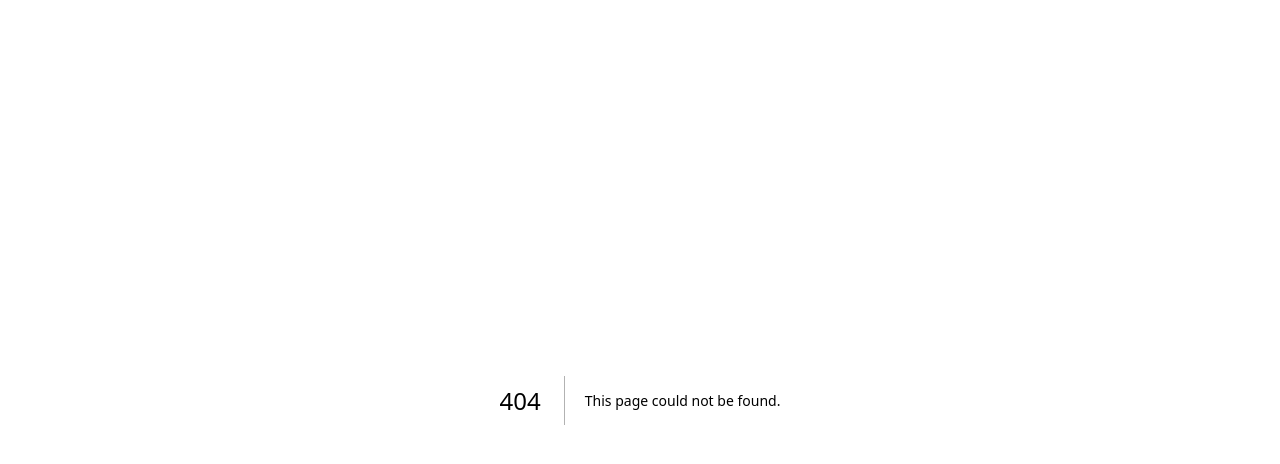
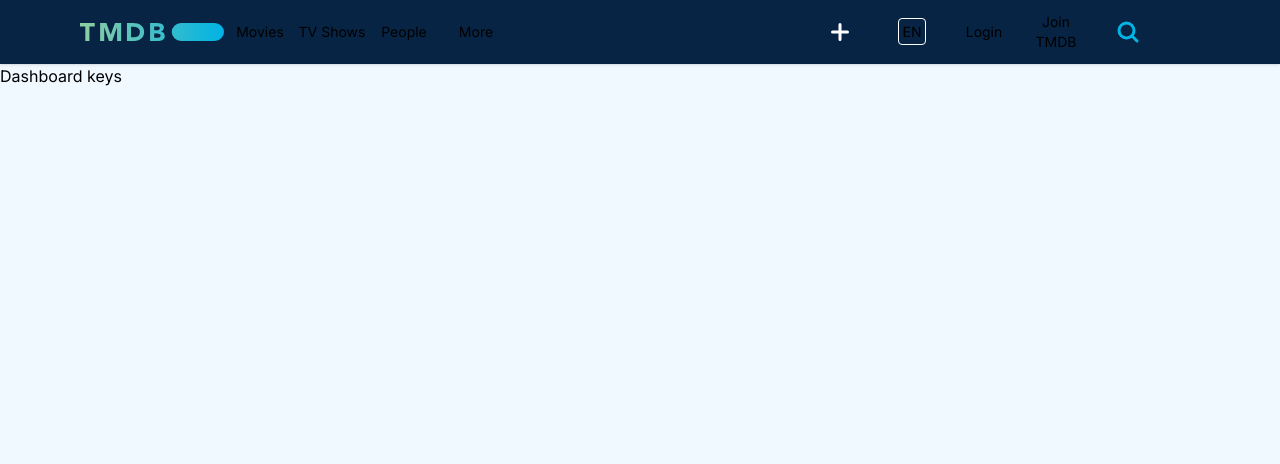
Before and after one commit to debora-maciel/movie-app, a Next.js app: page /movie/detail in a window 1280 px wide. Before the commit this address had no page. Shown: the top 464 px of the page. Built offline with nearby package versions, Linux system fonts and the light colour scheme.

Commit message:
remains detail page.

```diff
--- a/src/app/pages/movie/list/index.tsx
+++ b/src/app/components/list/index.tsx
@@ -1,15 +1,15 @@
 'use client';
 
 import ellipsishorizontal from '@/assets/icons/ellipsishorizontal.svg';
-import movieService from "../service/movie.service";
+import movieService from "../../services/movie.service";
+import MoviesUtils from '@/utils/MoviesUtils';
 import { useEffect, useState } from "react";
 import Image from 'next/image';
+import Link from "next/link";
 import moment from 'moment';
-import MoviesUtils from '@/utils/MoviesUtils';
 
 const List = () => {
     const [movies, setMovies] = useState<any[]>([]);
-
 
     const handlePercentageCircle = (value: number) => {
         let color = value > 0 && value < 15 ? 'bg-red-600' :
@@ -21,7 +21,7 @@ const List = () => {
 
         return (
             <>
-                <div className={`absolute bottom-24 left-2 rounded-full ${color} border-2 bg-black w-10 p-2 h-10 flex items-center justify-center text-xs font-medium text-white`}
+                <div className={`border-cyan-600 border border-4 absolute bottom-24 left-2 rounded-full ${color} border-2 bg-black w-10 p-2 h-10 flex items-center justify-center text-xs font-medium text-white`}
                 >
                     {value}%
                 </div>
@@ -33,7 +33,6 @@ const List = () => {
         movieService
             .getMovies()
             .then((res: any) => {
-                console.log(res.data.results);
                 setMovies(res.data.results);
             })
     }, [])
@@ -42,20 +41,27 @@ const List = () => {
         <div className="w-full h-full grid grid-cols-5 gap-8 pr-10">
             {
                 movies.length > 0 && movies.map((movie, index) => (
-                    <div key={index} className="shadow-md rounded-lg h-[30rem] flex flex-col relative">
+                    <div key={index} className="shadow-md rounded-lg h-[30rem] flex flex-col relative bg-white">
                         <Image className='absolute shadow-xl right-1 top-1 rounded-full w-11 h-11 flex items-center justify-center w-10 h-10 mx-auto' src={ellipsishorizontal} alt={'ellipsishorizontal_icon'} />
                         <picture className="">
                             <source srcSet={`https://image.tmdb.org/t/p/w400${movie.poster_path}`} type="image/svg" />
                             <source srcSet={`https://image.tmdb.org/t/p/w400${movie.poster_path}`} type="image/jpg" />
                             <img
-                                className="w-[25rem] rounded-lg"
+                                className="w-[25rem] rounded-lg border-cyan-700 border-b border-b-4"
                                 src={`https://image.tmdb.org/t/p/w400${movie.poster_path}`}
                                 alt="Landscape picture"
                             />
                         </picture>
+
                         {handlePercentageCircle(MoviesUtils.returnRoundedPercentage(movie.vote_average))}
-                        <div className="w-full p-4 font-bold text-base h-[6rem]">
-                            <p className='h-4/5'>{movie.title}</p>
+
+                        <div className="w-full p-4 font-bold text-base h-[6rem] hover:text-orange-600">
+                            <Link className='h-4/5' href={{
+                                pathname: '/movie/detail',
+                                query: { name: 'test' },
+                            }}>
+                                {movie.title}
+                            </Link>
                             <p className='text-sm font-medium text-gray-500'>{MoviesUtils.returnMonthComplete(moment(movie.release_date).format('M'))} {moment(movie.release_date).format('D')}, {moment(movie.release_date).format('YYYY')}</p>
                         </div>
                     </div>
--- a/src/app/components/navbar/index.tsx
+++ b/src/app/components/navbar/index.tsx
@@ -3,6 +3,7 @@ import search from '@/assets/icons/search.svg';
 import logo from '@/assets/images/logo.svg';
 import plus from '@/assets/icons/plus.svg';
 import Image from 'next/image';
+import Link from "next/link";
 
 const NavBar = () => {
     return (
@@ -11,9 +12,9 @@ const NavBar = () => {
                 <div className='w-2/6 flex items-center'>
                     <Image className='w-full' src={logo} alt={'logo_tmdb'} />
                 </div>
-                <div className='w-1/6 text-center cursor-pointer link-hover'>
+                <Link className='w-1/6 text-center cursor-pointer link-hover' href={'/'}>
                     Movies
-                </div>
+                </Link>
                 <div className='w-1/6 text-center cursor-pointer link-hover'>
                     TV Shows
                 </div>
@@ -43,7 +44,7 @@ const NavBar = () => {
                     <Image className='w-6 mx-auto' src={search} alt={'search_icon'} />
                 </div>
             </div>
-        </div>
+        </div >
     )
 }
 
--- a/src/app/globals.css
+++ b/src/app/globals.css
@@ -18,9 +18,11 @@
 
 body {
   color: rgb(var(--foreground-rgb));
-  background: linear-gradient(to bottom,
-      transparent,
-      rgb(var(--background-end-rgb))) rgb(var(--background-start-rgb));
+  background: #eff9ff !important;
+}
+
+main{
+  background: #f3f6fc !important;
 }
 
 .navbar-default-color {
--- a/src/app/layout.tsx
+++ b/src/app/layout.tsx
@@ -1,6 +1,7 @@
 'use client';
 
 import { Inter } from 'next/font/google';
+import NavBar from './components/navbar';
 import { Provider } from 'react-redux';
 import type { Metadata } from 'next';
 import { store } from '@/store';
@@ -21,6 +22,7 @@ export default function RootLayout({
   return (
     <html lang="en">
       <body className={inter.className}>
+        <NavBar />
         <Provider store={store}>
           {children}
         </Provider>
--- /dev/null
+++ b/src/app/movie/detail/page.tsx
@@ -0,0 +1,15 @@
+'use client';
+import { useRouter, useSearchParams } from 'next/navigation';
+
+const Detail = () => {
+    const router = useSearchParams();
+
+    // Get the query parameter from the URL
+    const keyword1 = router.keys;
+
+    return <button type="button">
+        Dashboard {keyword1.name}
+    </button>
+}
+
+export default Detail;
--- a/src/app/page.tsx
+++ b/src/app/page.tsx
@@ -2,18 +2,14 @@
 
 import { selectMovies } from '@/store/features/movies/movieSlice';
 import { useSelector, useDispatch } from 'react-redux';
-import NavBar from './components/navbar';
 import SideFilter from './components/side-filter';
-import List from './pages/movie/list';
+import List from './components/list';
 
 export default function Home() {
   const state = useSelector(selectMovies);
 
-  console.log(state)
-
   return (
     <main className="flex min-h-screen bg-white flex-col h-screen">
-      <NavBar />
       <div className='pl-20 font-bold text-black h-16 mb-4 flex items-end text-2xl'>Popular Movies</div>
       <header className='w-full px-20 h-5/6 text-black flex items-center justify-between'>
         <div className='w-1/6 h-full'>
```
Also changed, not shown: src/app/services/movie.service.ts (renamed from src/app/pages/movie/service/movie.service.ts).
